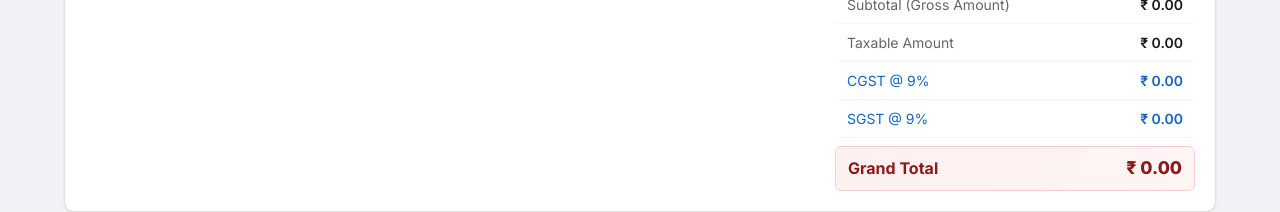
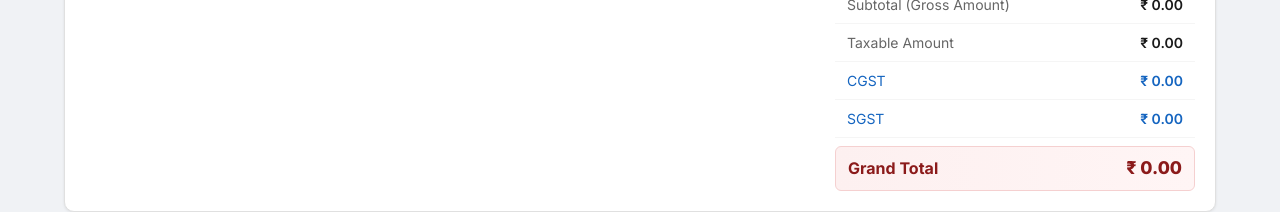
Before and after one commit to Kaushik8598/invoice-generate, a Next.js app: page / in a window 1280 px wide. Shown: the part 2232-2444 px from the top of the page. Built offline with nearby package versions, Linux system fonts and the light colour scheme.

Commit message:
feat: invoice summary gst % show issue resolved

```diff
--- a/app/components/InvoiceForm/SummarySection.tsx
+++ b/app/components/InvoiceForm/SummarySection.tsx
@@ -12,16 +12,11 @@ interface Props {
   invoiceType: 'regular' | 'gst';
 }
 
-export default function SummarySection({ products, totals, taxType, invoiceType }: Props) {
+export default function SummarySection({ totals, taxType, invoiceType }: Props) {
   const showTax = invoiceType === 'gst' && taxType !== 'none';
   const showCGSTSGST = showTax && taxType === 'cgst_sgst';
   const showIGST = showTax && taxType === 'igst';
   const words = amountInWords(totals.grandTotal);
-
-  // Determine a single CGST/SGST rate (display the most common rate for reference)
-  const cgstRate = products.length > 0 ? products[0].cgstPct : 0;
-  const sgstRate = products.length > 0 ? products[0].sgstPct : 0;
-  const igstRate = products.length > 0 ? products[0].igstPct : 0;
 
   return (
     <div className="form-section">
@@ -50,24 +45,29 @@ export default function SummarySection({ products, totals, taxType, invoiceType
             <span className="summary-label">Taxable Amount</span>
             <span className="summary-value">{formatCurrencyWithSymbol(totals.totalTaxable)}</span>
           </div>
+
+          {/* CGST + SGST */}
           {showCGSTSGST && (
             <>
               <div className="summary-row text-tax">
-                <span className="summary-label">CGST @ {cgstRate}%</span>
+                <span className="summary-label">CGST</span>
                 <span className="summary-value">{formatCurrencyWithSymbol(totals.totalCgst)}</span>
               </div>
               <div className="summary-row text-tax">
-                <span className="summary-label">SGST @ {sgstRate}%</span>
+                <span className="summary-label">SGST</span>
                 <span className="summary-value">{formatCurrencyWithSymbol(totals.totalSgst)}</span>
               </div>
             </>
           )}
+
+          {/* IGST */}
           {showIGST && (
             <div className="summary-row text-tax">
-              <span className="summary-label">IGST @ {igstRate}%</span>
+              <span className="summary-label">IGST</span>
               <span className="summary-value">{formatCurrencyWithSymbol(totals.totalIgst)}</span>
             </div>
           )}
+
           <div className="summary-row summary-grand-total">
             <span className="summary-label">Grand Total</span>
             <span className="summary-value">{formatCurrencyWithSymbol(totals.grandTotal)}</span>
```
